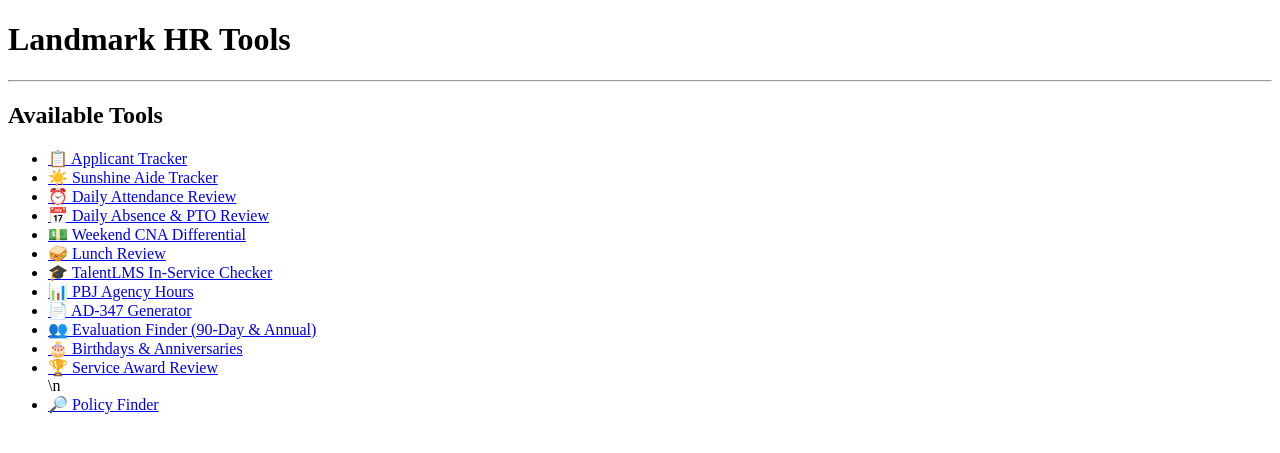
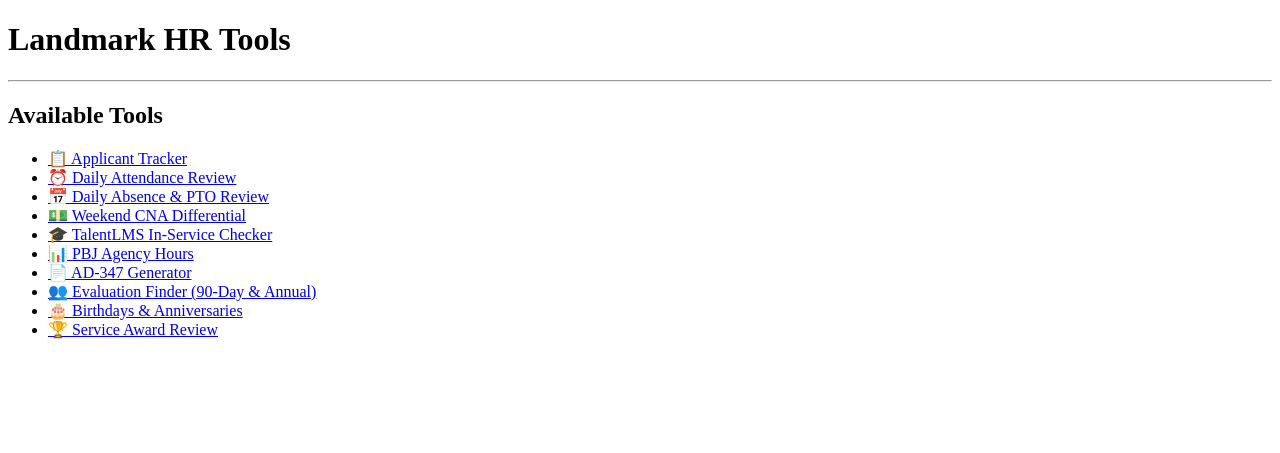
Before and after one commit to smartiespartiesforyou/landmark-hr-tools, a Flask app: page / in a window 1280 px wide. Shown: the top 453 px of the page. Run offline with Flask 3, Linux system fonts and the light colour scheme; parts of the project's set-up code (start-up, migrations or seed data) failed here and were passed over.

Commit message:
Remove unused Policy Finder, Lunch Review, and Sunshine Aide Tracker from menu

```diff
--- a/templates/index.html
+++ b/templates/index.html
@@ -12,17 +12,15 @@
 
 <ul>
     <li><a href="/applicant-tracker">📋 Applicant Tracker</a></li>
-    <li><a href="/sunshine-aide-tracker">☀️ Sunshine Aide Tracker</a></li>
     <li><a href="/attendance-review">⏰ Daily Attendance Review</a></li>
     <li><a href="/absence-pto-review">📅 Daily Absence &amp; PTO Review</a></li>
     <li><a href="/weekend-cna-differential">💵 Weekend CNA Differential</a></li>
-    <li><a href="/lunch-review">🥪 Lunch Review</a></li>
     <li><a href="/talent-lms">🎓 TalentLMS In-Service Checker</a></li>
     <li><a href="/static/pbj_agency_hours.html">📊 PBJ Agency Hours</a></li>
     <li><a href="/ad347">📄 AD-347 Generator</a></li>
     <li><a href="/evaluations">👥 Evaluation Finder (90-Day &amp; Annual)</a></li>
     <li><a href="/birthdays-anniversaries">🎂 Birthdays &amp; Anniversaries</a></li>
-    <li><a href="/service-awards">🏆 Service Award Review</a></li>\n    <li><a href="/policy-finder">🔎 Policy Finder</a></li>
+    <li><a href="/service-awards">🏆 Service Award Review</a></li>
 </ul>
 
 </body>
```
